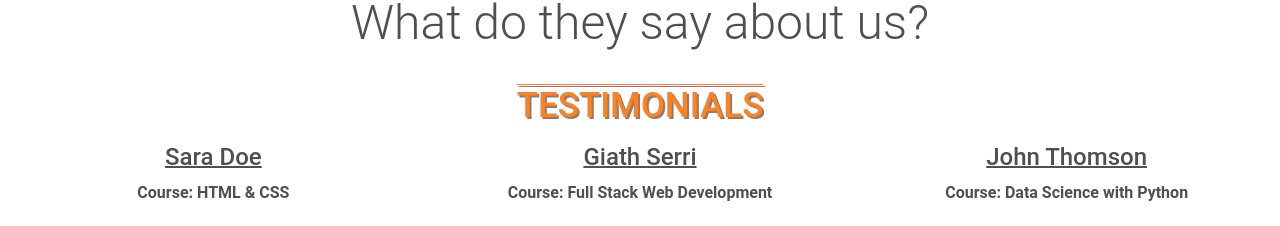
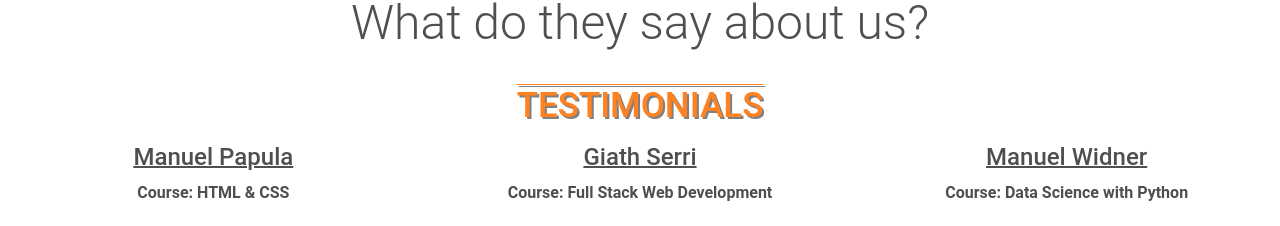
Before and after one commit to BogdanMoisoiu/Team-5-Landing-Course, an Angular app in the folder portfolio/: page / in a window 1280 px wide. Shown: the part 2721-2947 px from the top of the page. Built offline with nearby package versions, Linux system fonts and the light colour scheme.

Commit message:
names
Signed-off-by: UsernameIsAlwaysNotAvailable <narek.shahverdyan99@gmail.com>

```diff
--- a/portfolio/src/app/home/home.component.html
+++ b/portfolio/src/app/home/home.component.html
@@ -9,7 +9,7 @@
     </div>
     <div class="revs">
         <div class="review">
-            <h4>Sara Doe</h4>
+            <h4>Manuel Papula</h4>
             <p><b>Course: HTML & CSS</b></p>
             <p>The HTML & CSS course was incredible. The instructor was knowledgeable and explained concepts well. The
                 hands-on approach and supportive community made learning enjoyable. I highly recommend this course for
@@ -33,7 +33,7 @@
             <span class="fa fa-star" style="color: gray"></span>
         </div>
         <div class="review">
-            <h4>John Thomson</h4>
+            <h4>Manuel Widner</h4>
             <p><b>Course: Data Science with Python</b></p>
             <p>The Data Science with Python course was an excellent introduction. The instructor explained concepts
                 well and emphasized real-world projects. Additional supplementary materials would have been beneficial.
```
